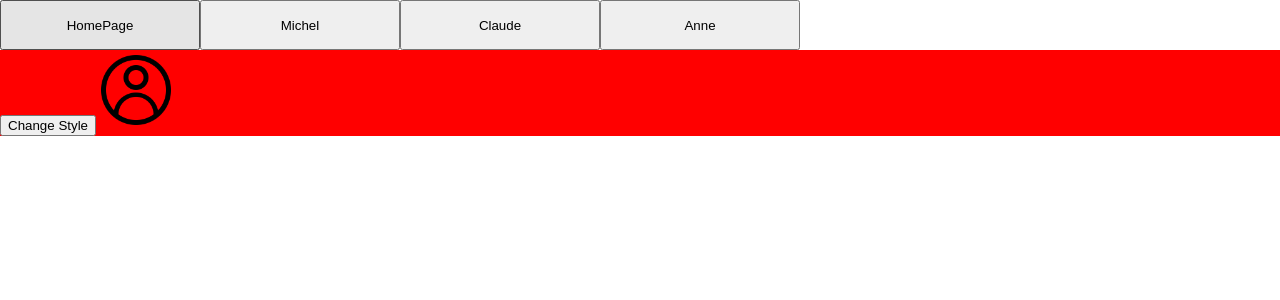
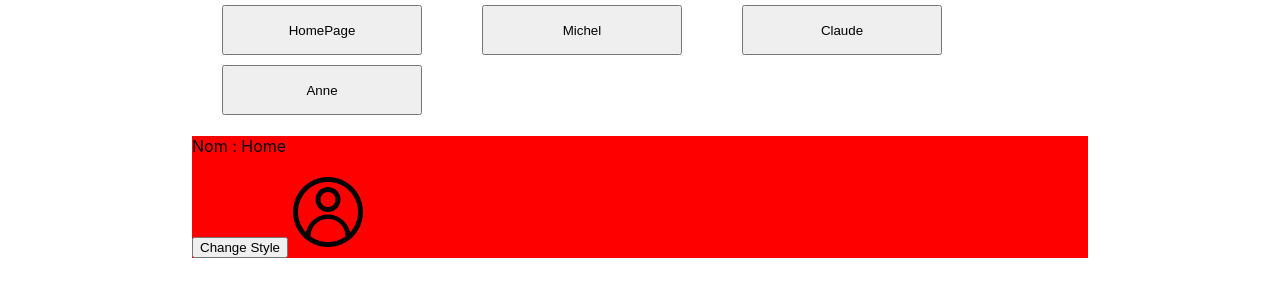
Before and after one commit to Pipoucheman17/TP4_WEB_OCRES, a React (Create React App) app: page / in a window 1280 px wide. Shown: the top 300 px of the page. Built offline with nearby package versions, Linux system fonts and the light colour scheme.

Commit message:
fonction changement de profil qui marche (pas d'affichage fini)

```diff
--- a/src/App.css
+++ b/src/App.css
@@ -39,17 +39,18 @@
 
 
 .page{
-  margin: auto;
-  width: 100%;
-  height: 100%;
+  margin-left: 15%;
+  margin-right: 15%;
+
   justify-content: space-between;
+
 }
 
 .buttonName{
   justify-self:center;
   height: 50px;
   width: 200px;
-
+  margin: 5px 30px ;
 }
 
 .board > main {
--- a/src/board.js
+++ b/src/board.js
@@ -30,6 +30,7 @@ export default class Board extends React.Component {
 
     return (
       <main className="board" style={ this.state.styleMain}>
+        <p>Nom : {this.props.profile.nom}</p>
         <button onClick={() => this.changeStyle()}>Change Style </button>
         <Picture />
       </main>
--- a/src/page.js
+++ b/src/page.js
@@ -8,12 +8,13 @@ export default class Page extends React.Component {
         super(props);
         this.state = {
             className: 'page',
-            profil :{
-            nom : "Home",
-            prenom:"Page",
-            datedenaissance : "",
-            backgroundColor : "#ff0000"
-        }
+            profil: {
+                nom: "Home",
+                prenom: "Page",
+                datedenaissance: "",
+                backgroundColor: "#ff0000",
+                className2: "board"
+            }
 
 
         };
@@ -24,25 +25,51 @@ export default class Page extends React.Component {
     render() {
         return (
             <div className={this.state.className}>
-                <button className="buttonName" onClick={() => this.profilClaude()}>HomePage</button>
+                <button className="buttonName" onClick={() => this.homePage()}>HomePage</button>
                 <button className="buttonName" onClick={() => this.profilMichel()}>Michel</button>
                 <button className="buttonName" onClick={() => this.profilClaude()}>Claude</button>
                 <button className="buttonName" onClick={() => this.profilClaude()}>Anne</button>
-                <Board className={this.state.profil} />
+                <Board profile={this.state.profil} className={this.state.profil.className2} />
             </div>
         );
     }
 
     homePage() {
-        this.setState({})
+        this.setState({
+            profil: {
+                nom: "Home",
+                prenom: "Page",
+                age: "",
+                backgroundColor: "#ff0000",
+                className2: "board"
+            }
+        })
     }
 
     profilMichel() {
-        console.log('Wesh')
+        this.setState({
+            profil: {
+                nom: "Durant",
+                prenom: "Michel",
+                age: "23/04/1979",
+                className2: "board"
+            }
+        });
     }
 
     profilClaude() {
+        this.setState({
+            profil: {
+                nom: "Pont",
+                prenom: "Claude",
+                age: "13/06/1975",
+                className2: "board"
+            }
+        });
+    }
 
-
+    refresh() {
+        var profile = this.state.profil;
+        return profile;
     }
 }
```
